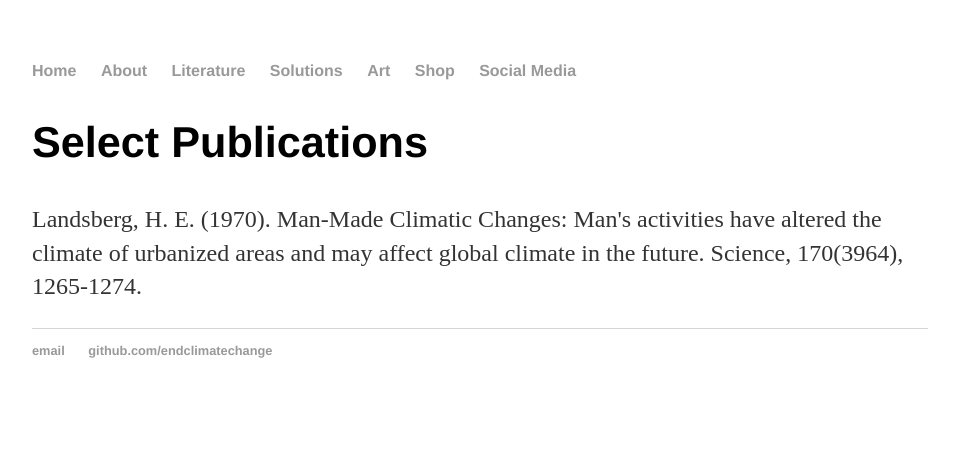
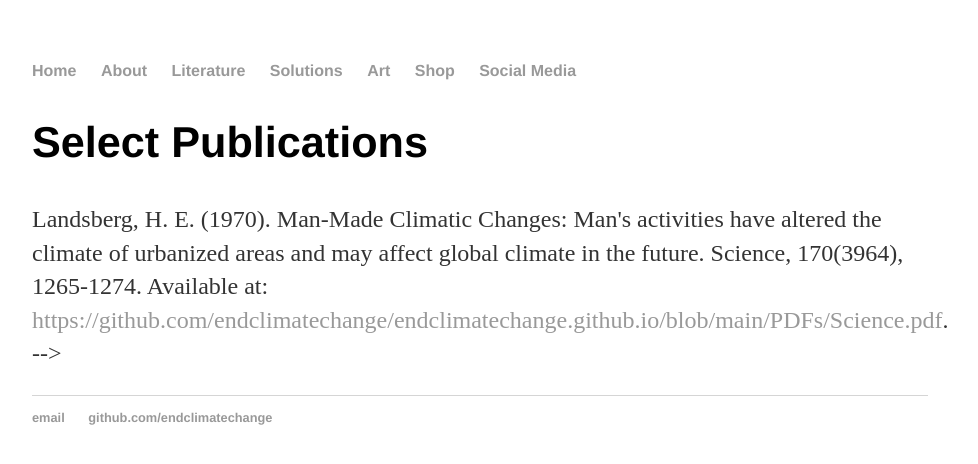
Before and after one commit to endclimatechange/endclimatechange.github.io, a Jekyll site: the page built from cv/index.html, in a window 1280 px wide. Shown: the top 464 px of the page, without its empty margins (160-1138 px from the left). Built offline with Jekyll 4.4.1, drawn with Linux system fonts in a browser that asks for light colours.

Commit message:
Update index.html

```diff
--- a/cv/index.html
+++ b/cv/index.html
@@ -20,5 +20,7 @@ title: CV of Your Name
 				<p><strong>Last Name, F.</strong> (204). Title of a Chapter You Wrote for a Book. In I.M Editor (Ed.), <em>The Book I Contributed To</em> (pp. 97-108). City, ST: Publisher Name. Chapter available at: <a href="#">http://permalink</a>.
 -->
 
-		<p>Landsberg, H. E. (1970). Man-Made Climatic Changes: Man's activities have altered the climate of urbanized areas and may affect global climate in the future. Science, 170(3964), 1265-1274.</p>
+		<p>Landsberg, H. E. (1970). Man-Made Climatic Changes: Man's activities have altered the climate of urbanized areas and may affect global climate in the future. Science, 170(3964), 1265-1274.
+Available at: <a href="#">https://github.com/endclimatechange/endclimatechange.github.io/blob/main/PDFs/Science.pdf</a>.
+--> </p>
 	</div>
```
